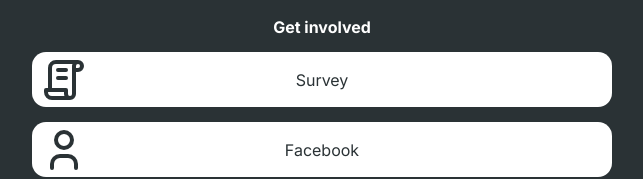
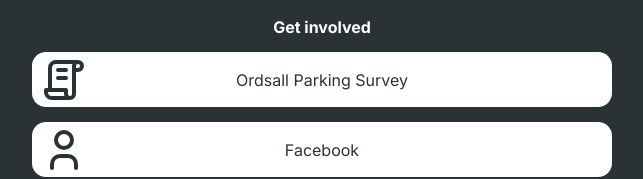
Before and after one commit to RyanSmithOnline/SalfordLibDemsLinks, a Vue app: page / in a window 1280 px wide. Shown: the part 263-442 px from the top of the page, without its empty margins (318-961 px from the left). Built offline with nearby package versions, Linux system fonts and the light colour scheme; the HTML template or start-up script is replaced by a standard one.

Commit message:
Update App.vue

```diff
--- a/src/App.vue
+++ b/src/App.vue
@@ -30,7 +30,7 @@
   data() {
     return {
       links: [
-        { text: "Survey", href: "https://digitallibdems.typeform.com/to/CTVGIHnx", logoClass: "logo3" },
+        { text: "Ordsall Parking Survey", href: "https://digitallibdems.typeform.com/to/CTVGIHnx", logoClass: "logo3" },
         { text: "Facebook", href: "https://www.facebook.com/SalfordLiberalDemocrats", logoClass: "logo4" },
         { text: "Instagram", href: "https://www.instagram.com/salfordquayslibdems/", logoClass: "logo4" },
         { text: "Twitter", href: "https://x.com/salfordlibdems", logoClass: "logo4" },
```
